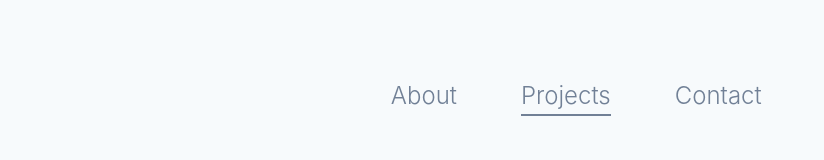
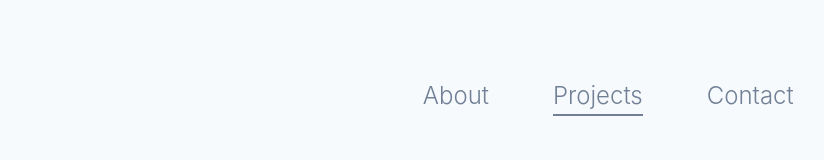
Before and after one commit to smithbm2316/portfolio-original, a website: page public/projects.html in a window 1280 px wide. Shown: the full height of the page, 273-1097 px from the left. Drawn offline with Linux system fonts and the light colour scheme; a web font is replaced by a local one.

Commit message:
changed nav link margins from md:mx-6 lg:mx-8 to md:ml-12 lg:ml-16

```diff
--- a/public/projects.html
+++ b/public/projects.html
@@ -25,13 +25,13 @@
                 </div>
 
                 <ul class='hidden rounded md:block w-full flex-grow bg-gray-200 text-gray-800 font-thin my-2 p-4 md:w-auto md:my-0 md:p-0 md:bg-transparent md:flex md:justify-end md:font-light md:text-gray-600'>
-                    <li class='nav-link p-2 rounded hover:bg-gray-300 md:p-0 md:hover:bg-transparent md:mx-6 lg:mx-8'>
+                    <li class='nav-link p-2 rounded hover:bg-gray-300 md:p-0 md:hover:bg-transparent md:md:ml-12 lg:ml-16'>
                         <a class='block md:inline-block' href='./about.html'>About</a>
                     </li>
-                    <li class='p-2 md:border-b-2 md:border-gray-600 rounded md:rounded-none hover:bg-gray-300 md:p-0 md:hover:bg-transparent md:mx-6 lg:mx-8'>
+                    <li class='p-2 md:border-b-2 md:border-gray-600 rounded md:rounded-none hover:bg-gray-300 md:p-0 md:hover:bg-transparent md:ml-12 lg:ml-16'>
                         <a class='block md:inline-block' href='./projects.html'>Projects</a>
                     </li>
-                    <li class='nav-link p-2 rounded hover:bg-gray-300 md:p-0 md:hover:bg-transparent md:mx-6 lg:mx-8'>
+                    <li class='nav-link p-2 rounded hover:bg-gray-300 md:p-0 md:hover:bg-transparent md:ml-12 lg:ml-16'>
                         <a class='block md:inline-block' href='./contact.html'>Contact</a>
                     </li>
                 </ul>
```
Also changed, not shown: public/about.html (+3 -3 lines), public/contact.html (+3 -3 lines), public/index.html (+3 -3 lines).
